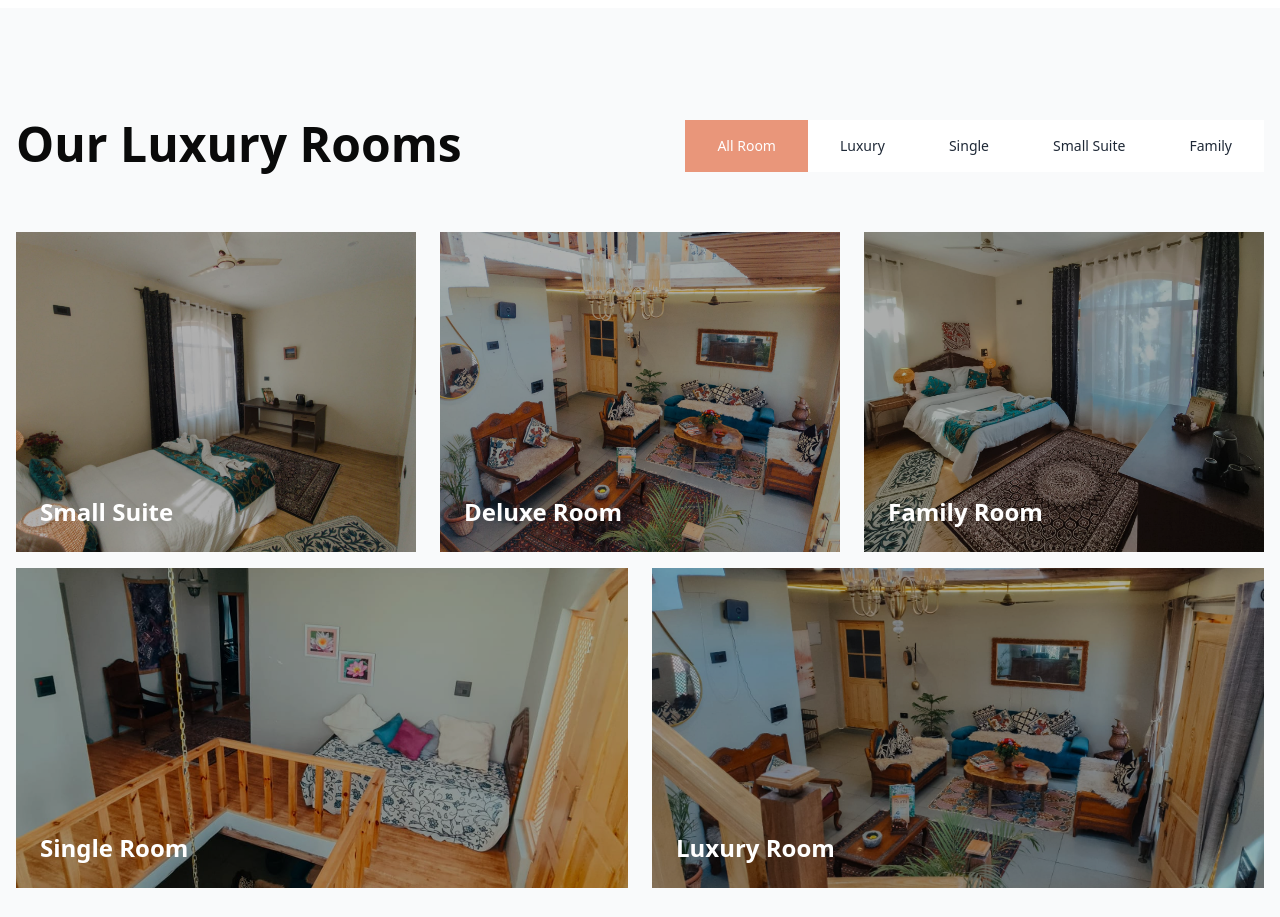
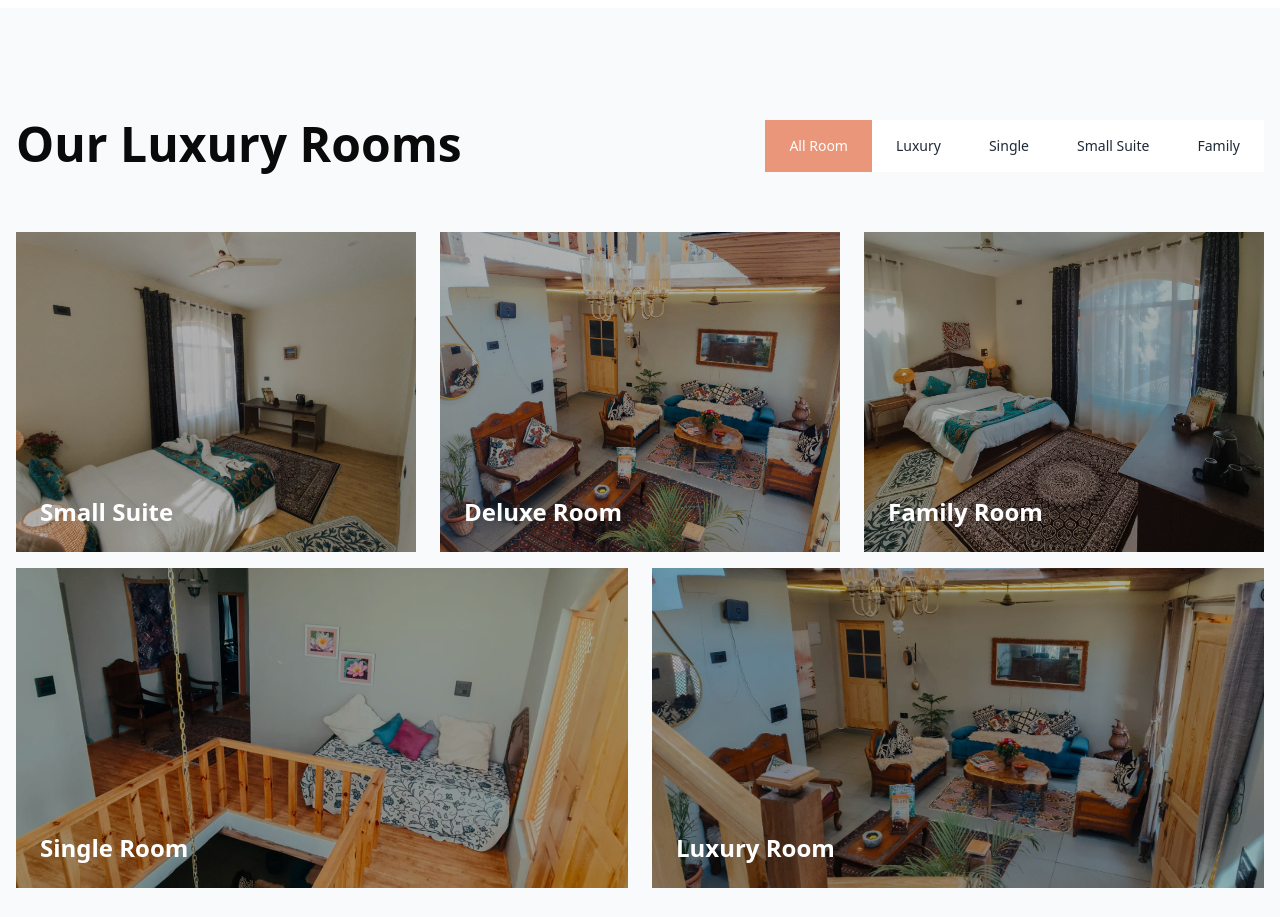
Before and after one commit to muskanm1111/Hostily, a Next.js app: page / in a window 1280 px wide. Shown: the part 1480-2397 px from the top of the page. Built offline with nearby package versions, Linux system fonts and the light colour scheme.

Commit message:
Update button padding in Rooms component for improved layout consistency

```diff
--- a/src/components/rooms.jsx
+++ b/src/components/rooms.jsx
@@ -65,7 +65,7 @@ export default function Rooms() {
               <button
                 key={tab}
                 onClick={() => setActiveTab(tab)}
-                className={`px-8 mb-4 py-4 text-sm font-medium transition-colors ${
+                className={`px-6 mb-4 py-4 text-sm font-medium transition-colors ${
                   activeTab === tab
                     ? "bg-[#E9967A] text-white"
                     : "bg-white text-gray-800 hover:bg-gray-100"
```
